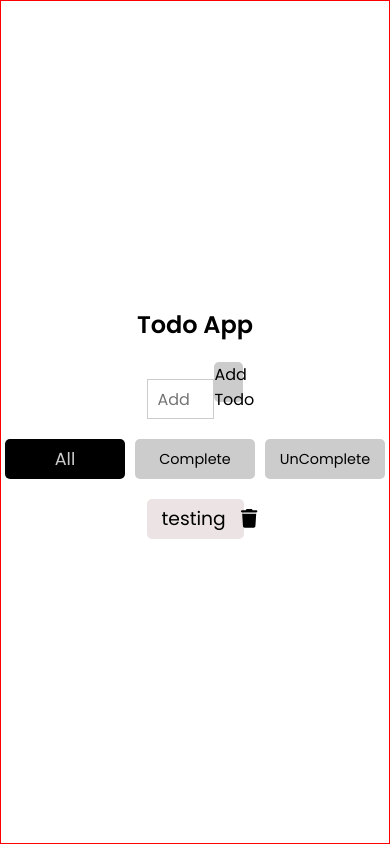
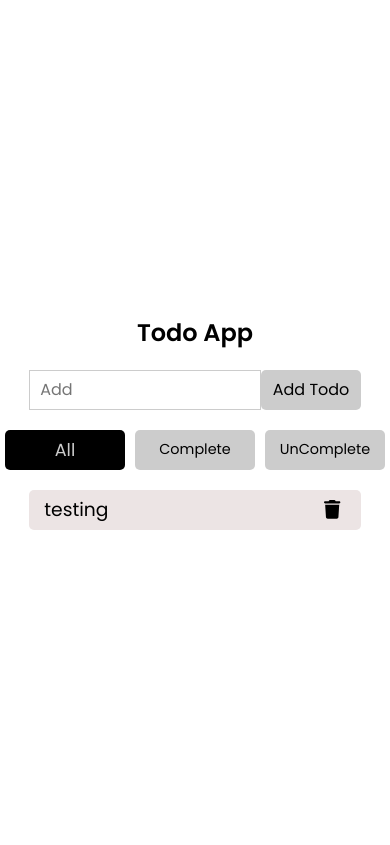
Before and after one commit to ShahwaizQasim/Todo-App, a React (Vite) app: page / in a window 390 px wide. Built offline with nearby package versions, Linux system fonts and the light colour scheme.

Commit message:
responsive app

```diff
--- a/src/App.css
+++ b/src/App.css
@@ -0,0 +1,77 @@
+
+@media screen and (max-width:1024px) {
+    .todosBox {
+        width: 37%;
+    }
+    .todoList {
+        width: 37%;
+    }
+}
+
+@media screen and (max-width:768px) {
+    .todosBox {
+        width: 50%;
+    }
+    .todoList {
+        width: 50%;
+    }
+}
+
+@media screen and (max-width:524px) {
+    .todosBox {
+        width: 70%;
+    }
+    .todoList {
+        width: 70%;
+    }
+}
+
+@media screen and (max-width:425px) {
+    .todosBox {
+        width: 85%;
+    }
+    .todoList {
+        width: 85%;
+    }
+}
+
+@media screen and (max-width:375px) {
+    .todosBox {
+        width: 85%;
+    }
+    .todoList {
+        width: 85%;
+    }
+    .btn1-Dup {
+        height: 40px;
+        width: 20%;
+    }
+    .btn2 {
+        height: 40px;
+        width: 100px;
+    }
+    .btn2-Dup {
+        height: 40px;
+        width: 100px;
+}
+}
+
+@media screen and (max-width:320px) {
+    .todosBox {
+        width: 100%;
+    }
+    .todoList {
+        width: 100%;
+    }
+    .btn2 {
+        height: 40px;
+        width: 90px;
+        font-size: 0.8rem;
+    }
+    .btn2-Dup {
+        height: 40px;
+        width: 90px;
+        font-size: 0.8rem;
+}
+
+}
--- a/src/App.jsx
+++ b/src/App.jsx
@@ -1,6 +1,7 @@
 import { useCallback, useMemo, useState } from "react";
 import TodoInput from "./components/todoInput";
 import TodoList from "./components/todoList";
+import './index.css'
 import "./App.css";
 
 function App() {
--- a/src/index.css
+++ b/src/index.css
@@ -8,7 +8,6 @@
   height: auto;
   width: 100%;
   height: 100vh;
-  border: 1px solid red;
 }
 .container {
   height: 100vh;
--- a/src/main.jsx
+++ b/src/main.jsx
@@ -2,6 +2,7 @@ import { StrictMode } from 'react'
 import { createRoot } from 'react-dom/client'
 import App from './App.jsx'
 import './index.css'
+import './App.css'
 
 createRoot(document.getElementById('root')).render(
   <StrictMode>
```
